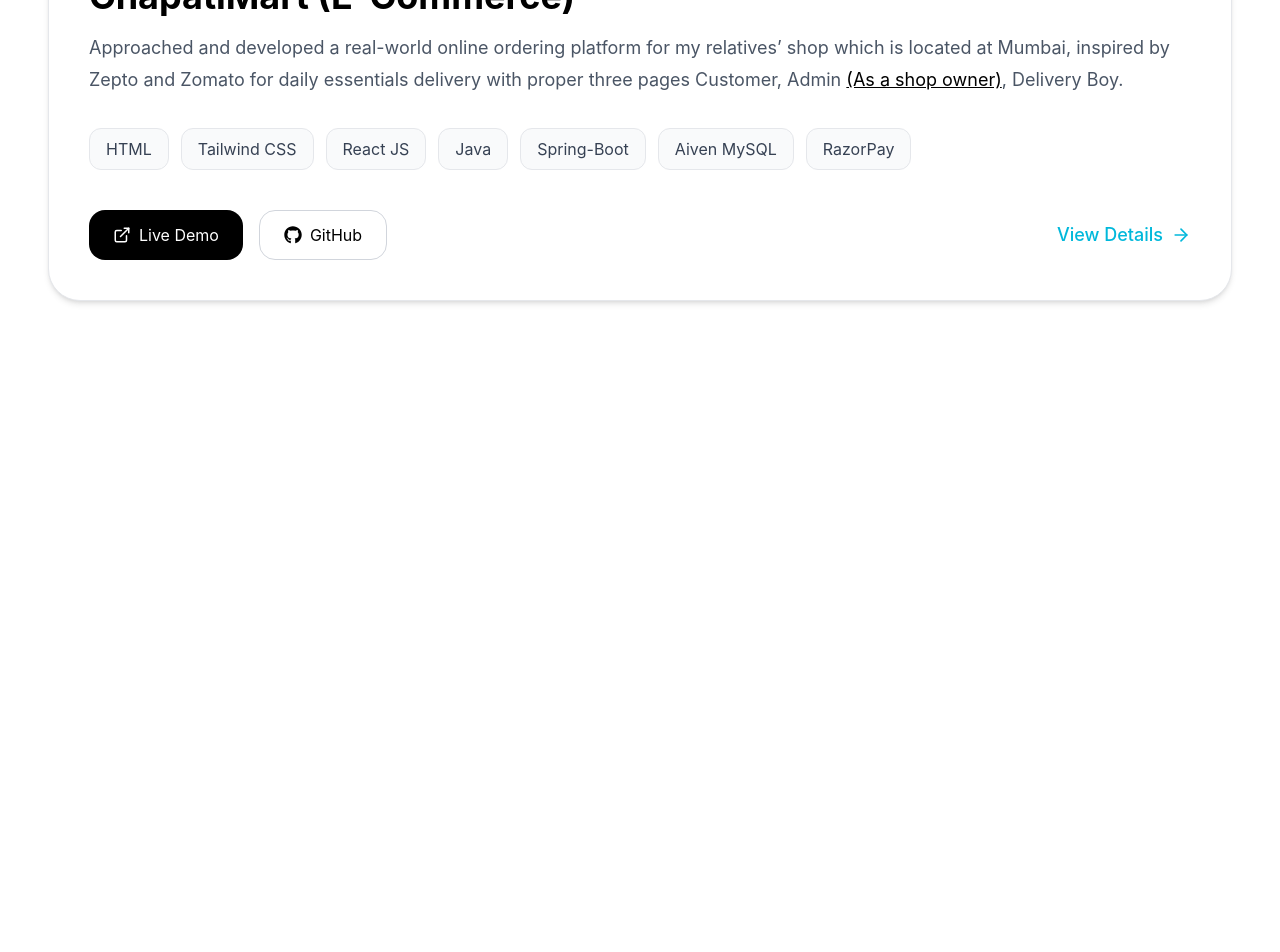
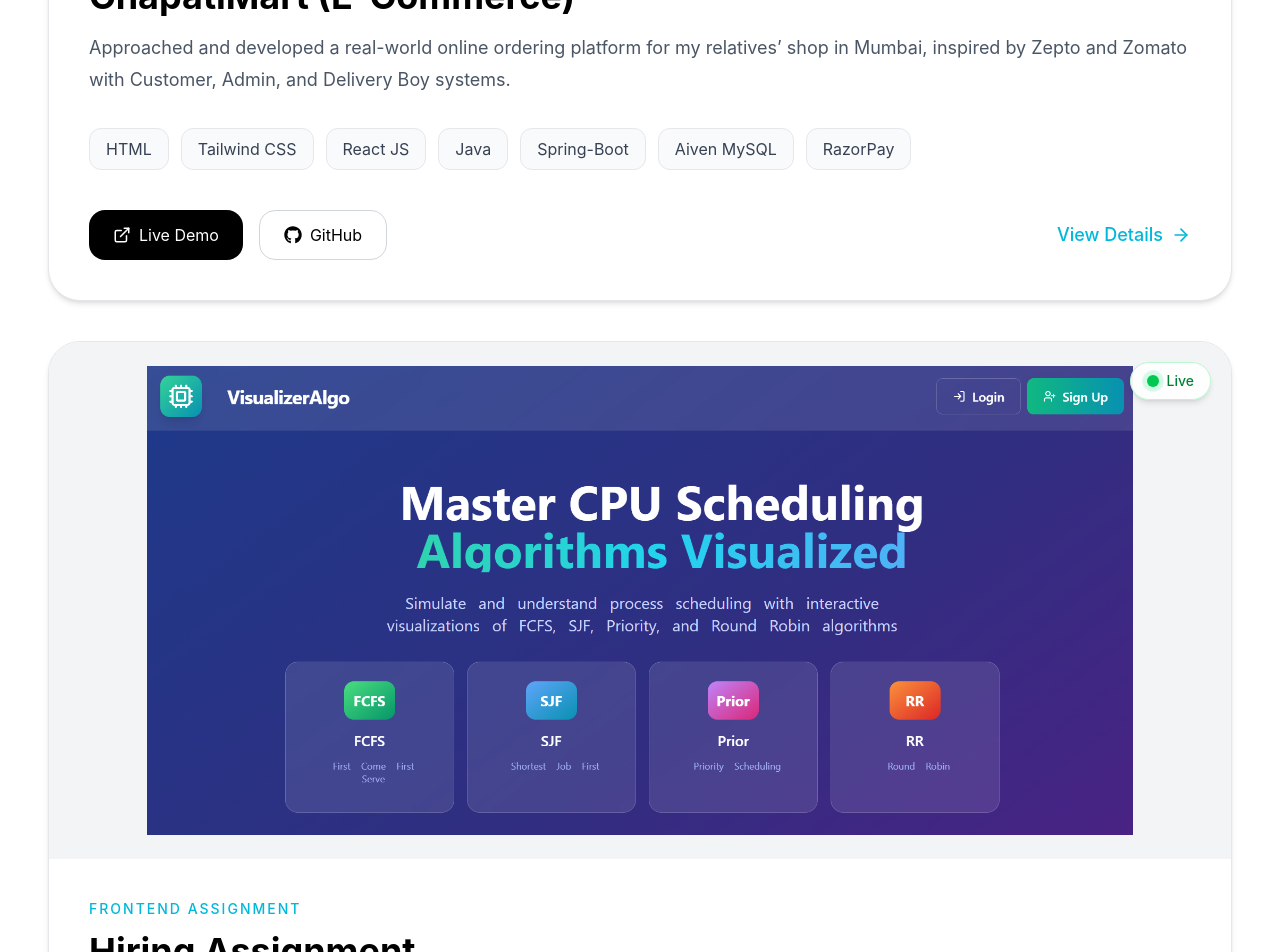
Before and after one commit to 7498924522/MyPortfolio, a React app: page / in a window 1280 px wide. Shown: the part 2640-3592 px from the top of the page. Before the commit the page ends 2989 px from the top, so only its background shows below. Built offline with nearby package versions, Linux system fonts and the light colour scheme; the HTML template or start-up script is replaced by a standard one.

Commit message:
ProjectCard

```diff
--- /dev/null
+++ b/src/Component/ProjectCard.jsx
@@ -0,0 +1,108 @@
+import React from "react";
+import { ExternalLink, ArrowRight } from "lucide-react";
+import { FaGithub } from "react-icons/fa";
+
+function ProjectCard({
+  image,
+  category,
+  title,
+  description,
+  technologies,
+  liveLink,
+  githubLink,
+}) {
+  return (
+    <div className="max-w-7xl mx-auto rounded-[32px] overflow-hidden border border-gray-200 bg-white shadow-md hover:shadow-2xl transition-all duration-500 group">
+
+      <div className="relative bg-gray-100">
+
+        <div className="absolute top-5 right-5 z-20">
+          <div className="inline-flex items-center gap-2 px-4 py-2 rounded-full bg-white/90 backdrop-blur-md border border-green-200 shadow-md">
+
+            <span className="relative flex h-3 w-3">
+              <span className="animate-ping absolute inline-flex h-full w-full rounded-full bg-green-400 opacity-75"></span>
+              <span className="relative inline-flex rounded-full h-3 w-3 bg-green-500"></span>
+            </span>
+
+            <a
+              href={liveLink}
+              target="_blank"
+              rel="noopener noreferrer"
+              className="text-green-700 font-medium text-sm cursor-pointer"
+            >
+              Live
+            </a>
+          </div>
+        </div>
+
+        <div className="aspect-[16/9] sm:aspect-[16/8] lg:aspect-[16/7] flex items-center justify-center  p-4 md:p-6 overflow-hidden">
+
+          <img
+            src={image}
+            alt={title}
+            className="w-full h-full object-contain group-hover:scale-[1.02] transition  duration-700"
+          />
+        </div>
+      </div>
+
+      <div className="p-6 md:p-8 lg:p-10">
+
+        <p className="uppercase tracking-[2px] text-cyan-500 text-sm font-medium mb-3">
+          {category}
+        </p>
+
+        <h2 className="text-3xl md:text-4xl font-bold text-black mb-4">
+          {title}
+        </h2>
+
+        <p className="text-gray-600 leading-8 text-base md:text-lg">
+          {description}
+        </p>
+
+        <div className="flex flex-wrap gap-3 mt-8 cursor-pointer">
+          {technologies.map((tech, index) => (
+            <span
+              key={index}
+              className="px-4 py-2 rounded-xl border border-gray-200 bg-gray-50 text-gray-700 hover:bg-cyan-300 hover:text-black transition duration-300"
+            >
+              {tech}
+            </span>
+          ))}
+        </div>
+
+        <div className="flex flex-col sm:flex-row sm:items-center sm:justify-between gap-5 mt-10">
+
+          <div className="flex flex-wrap gap-4">
+
+            <a
+              href={liveLink}
+              target="_blank"
+              rel="noopener noreferrer"
+              className="bg-black cursor-pointer text-white px-6 py-3 rounded-2xl flex items-center gap-2 hover:bg-cyan-300 hover:text-black transition duration-300"
+            >
+              <ExternalLink size={18} />
+              Live Demo
+            </a>
+
+            <a
+              href={githubLink}
+              target="_blank"
+              rel="noopener noreferrer"
+              className="border border-gray-300 cursor-pointer px-6 py-3 rounded-2xl flex items-center gap-2 text-black hover:bg-cyan-300 transition duration-300"
+            >
+              <FaGithub size={18} />
+              GitHub
+            </a>
+          </div>
+
+          <button className="text-cyan-500 cursor-pointer hover:text-cyan-700 flex items-center gap-2 text-lg font-medium transition duration-300">
+            View Details
+            <ArrowRight size={20} />
+          </button>
+        </div>
+      </div>
+    </div>
+  );
+}
+
+export default ProjectCard;
--- a/src/Component/ProjectShort.jsx
+++ b/src/Component/ProjectShort.jsx
@@ -1,97 +1,32 @@
 import React from "react";
-import { ExternalLink, ArrowRight } from "lucide-react";
-import { FaGithub } from "react-icons/fa";
-import Project1 from "../assets/C_Mart.PNG";
 import Title from "./Title";
+import ProjectCard from "./ProjectCard";
+import {projects} from "../Data/ProjectData"
 
 function ProjectShort() {
   return (
-    <>
-      <section className="w-full px-4 md:px-8 lg:px-12 py-12">
-       <Title title="Projects" description="A showcase of my technical abilities, where I combine tools, technologies, programming languages,
-       third party API's, and problem-solving to build impactful real-world applications." />
-        <div className="max-w-7xl mx-auto rounded-[32px] overflow-hidden border border-gray-200 bg-white shadow-md hover:shadow-2xl transition-all duration-500 group">
+    <section className="w-full px-4 md:px-8 lg:px-12 py-12">
 
-          <div className="relative bg-gray-100">
+      <Title
+        title="Projects"
+        description="A showcase of my technical abilities, where I combine tools, technologies, programming languages, third party API's, and problem-solving to build impactful real-world applications."
+      />
 
-            <div className="absolute top-5 right-5 z-20">
-              <div className="inline-flex items-center gap-2 px-4 py-2 rounded-full bg-white/90 backdrop-blur-md border border-green-200 shadow-md">
-
-                <span className="relative flex h-3 w-3">
-                  <span className="animate-ping absolute inline-flex h-full w-full rounded-full bg-green-400 opacity-75"></span>
-                  <span className="relative inline-flex rounded-full h-3 w-3 bg-green-500"></span>
-                </span>
-
-                <a href="https://chapati-mart.vercel.app/" className="text-green-700 font-medium text-sm cursor-pointer">
-                  Live
-                </a>
-              </div>
-            </div>
-
-            <div className="aspect-[16/9] sm:aspect-[16/8]   lg:aspect-[16/7] flex items-center justify-center p-4 md:p-6 overflow-hidden">
-
-              <img
-                src={Project1}
-                alt="ChapatiMart Project"
-                className="w-full h-full object-contain   group-hover:scale-[1.02] transition duration-700"
-              />
-            </div>
-          </div>
-
-          <div className="p-6 md:p-8 lg:p-10">
-
-            <p className="uppercase tracking-[2px] text-cyan-500 text-sm font-medium mb-3">
-              Daily Essential Online Order Platform
-            </p>
-
-            <h2 className="text-3xl md:text-4xl font-bold text-black mb-4">
-              ChapatiMart <br className="sm:hidden" />(E-Commerce)
-            </h2>
-
-            <p className="text-gray-600 leading-8 text-base md:text-lg">
-              Approached and developed a real-world online ordering platform for my relatives’ shop
-               which is located at  Mumbai, inspired by Zepto and Zomato for daily essentials delivery with proper three pages
-               Customer, Admin <u className="text-black">(As a shop owner)</u>, Delivery Boy.
-            </p>
-
-            <div className="flex flex-wrap gap-3 mt-8 cursor-pointer">
-              {["HTML","Tailwind CSS","React JS", "Java","Spring-Boot", "Aiven MySQL","RazorPay"].map(
-                (tech, index) => (
-                  <span
-                    key={index}
-                    className="px-4 py-2 rounded-xl border border-gray-200 bg-gray-50 text-gray-700 hover:bg-cyan-300 hover:text-black transition duration-300"
-                  >
-                    {tech}
-                  </span>
-                )
-              )}
-            </div>
-
-            <div className="flex flex-col sm:flex-row sm:items-center sm:justify-between gap-5 mt-10">
-
-              <div className="flex flex-wrap gap-4">
-
-                <a href="https://chapati-mart.vercel.app/" className="bg-black cursor-pointer text-white px-6 py-3 rounded-2xl flex items-center gap-2 hover:bg-cyan-300 hover:text-black transition duration-300">
-                  <ExternalLink size={18} />
-                  Live Demo
-                </a>
-
-                <a href="https://github.com/7498924522/ChapatiMart" className="border border-gray-300 cursor-pointer px-6 py-3 rounded-2xl flex items-center gap-2 text-black hover:bg-cyan-300 transition duration-300">
-                  <FaGithub size={18} />
-                  GitHub
-                </a>
-              </div>
-
-              <button className="text-cyan-500 cursor-pointer hover:text-cyan-700 flex items-center gap-2 text-lg font-medium transition duration-300">
-                View Details
-                <ArrowRight size={20} />
-              </button>
-
-            </div>
-          </div>
-        </div>
-      </section>
-    </>
+      <div className="space-y-10">
+        {projects.map((project) => (
+          <ProjectCard
+            key={project.id}
+            image={project.image}
+            category={project.category}
+            title={project.title}
+            description={project.description}
+            technologies={project.technologies}
+            liveLink={project.liveLink}
+            githubLink={project.githubLink}
+          />
+        ))}
+      </div>
+    </section>
   );
 }
 
--- /dev/null
+++ b/src/Data/ProjectData.js
@@ -0,0 +1,40 @@
+import Project_1 from "../assets/C_Mart.PNG";
+import Project_2 from "../assets/cpuscheduling.PNG"
+
+export const projects = [
+  {
+    id: 1,
+    image: Project_1,
+    category: "Daily Essential Online Order Platform",
+    title: "ChapatiMart (E-Commerce)",
+    description:
+      "Approached and developed a real-world online ordering platform for my relatives’ shop in Mumbai, inspired by Zepto and Zomato with Customer, Admin, and Delivery Boy systems.",
+    technologies: [
+      "HTML",
+      "Tailwind CSS",
+      "React JS",
+      "Java",
+      "Spring-Boot",
+      "Aiven MySQL",
+      "RazorPay",
+    ],
+    liveLink: "https://chapati-mart.vercel.app/",
+    githubLink: "https://github.com/7498924522/ChapatiMart",
+  },
+
+  {
+    id: 2,
+    image: Project_2,
+    category: "Frontend Assignment",
+    title: "Hiring Assignment",
+    description:
+      "Developed a responsive frontend hiring assignment using reusable React components and responsive UI principles.",
+    technologies: [
+      "React JS",
+      "Tailwind CSS",
+      "API",
+    ],
+    liveLink: "#",
+    githubLink: "#",
+  },
+];
```
